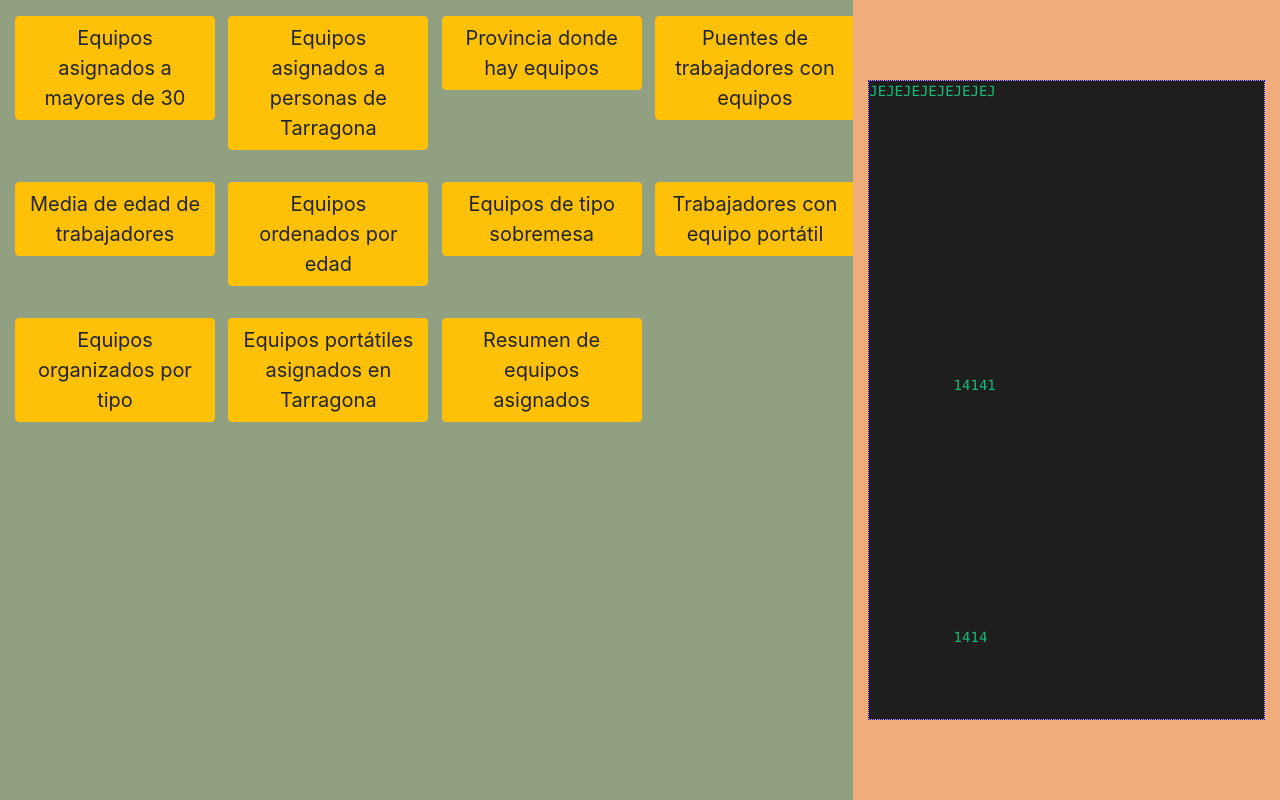
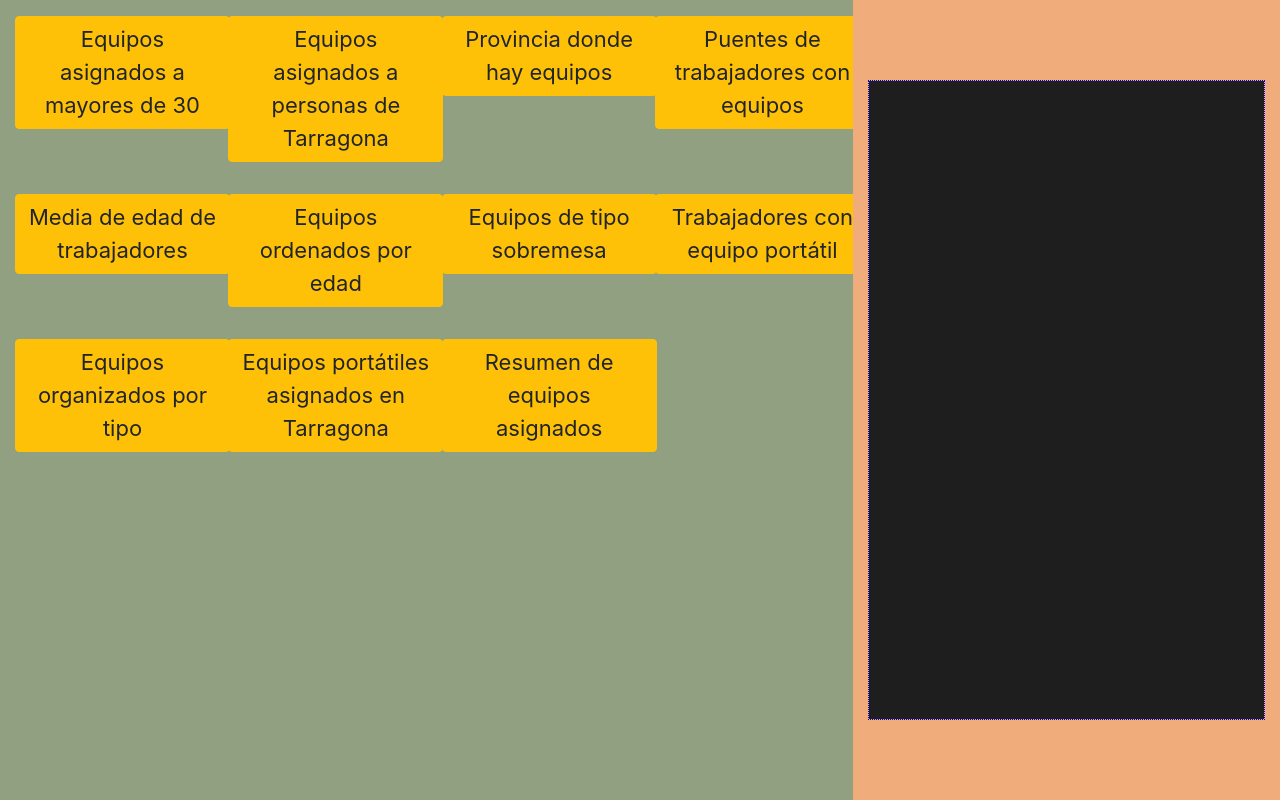
Before and after one commit to josemariaz1995/C2-ejercicio7, a website: page index.html in a window 1280 px wide. Drawn offline with nearby package versions, Linux system fonts and the light colour scheme.

Commit message:
:art:arreglando overflow de pre :art::wrench: y test de array que llega :wrench:

```diff
--- a/css/main.css
+++ b/css/main.css
@@ -1,17 +1,23 @@
 body {
   max-height: 100vh;
+  min-width: 1097px;
+}
+.consola pre {
+  color: #16bc79;
+  overflow: scroll;
+  width: 100%;
+  height: 100%;
 }
 .consola {
   background-color: #1e1e1e;
-  color: #16bc79;
 }
 .container-main {
   background-color: #90a081;
   min-width: 725px;
 }
 .container-main button {
-  width: 200px;
-  font-size: 20px;
+  width: 215px;
+  font-size: 22px;
 }
 .sidebar {
   background-color: #f1ac7b;
--- a/index.html
+++ b/index.html
@@ -93,66 +93,8 @@
         justify-content-center
       "
     >
-      <div class="container-sidebar overflow-scroll">
-        <pre class="consola h-100 w-100">
-JEJEJEJEJEJEJEJ
-
-
-
-
-
-
-
-
-
-
-
-
-
-          14141
-
-
-
-
-
-
-
-
-
-
-
-          1414
-
-
-
-
-
-
-
-
-
-
-
-
-
-
-
-
-
-
-
-
-
-
-
-
-
-
-
-
-
-          5145151
-        </pre>
+      <div class="container-sidebar">
+        <div class="consola h-100 w-100 overflow-scroll"></div>
       </div>
     </aside>
   </body>
--- a/js/main.js
+++ b/js/main.js
@@ -0,0 +1,5 @@
+//1. Una función equiposMayoresEdad que reciba un array de equipos y una edad,
+// y que devuelva un array con los equipos asignados a personas mayores de esa edad
+function equiposMayoresEdad(array, edad) {
+  return array;
+}
```
